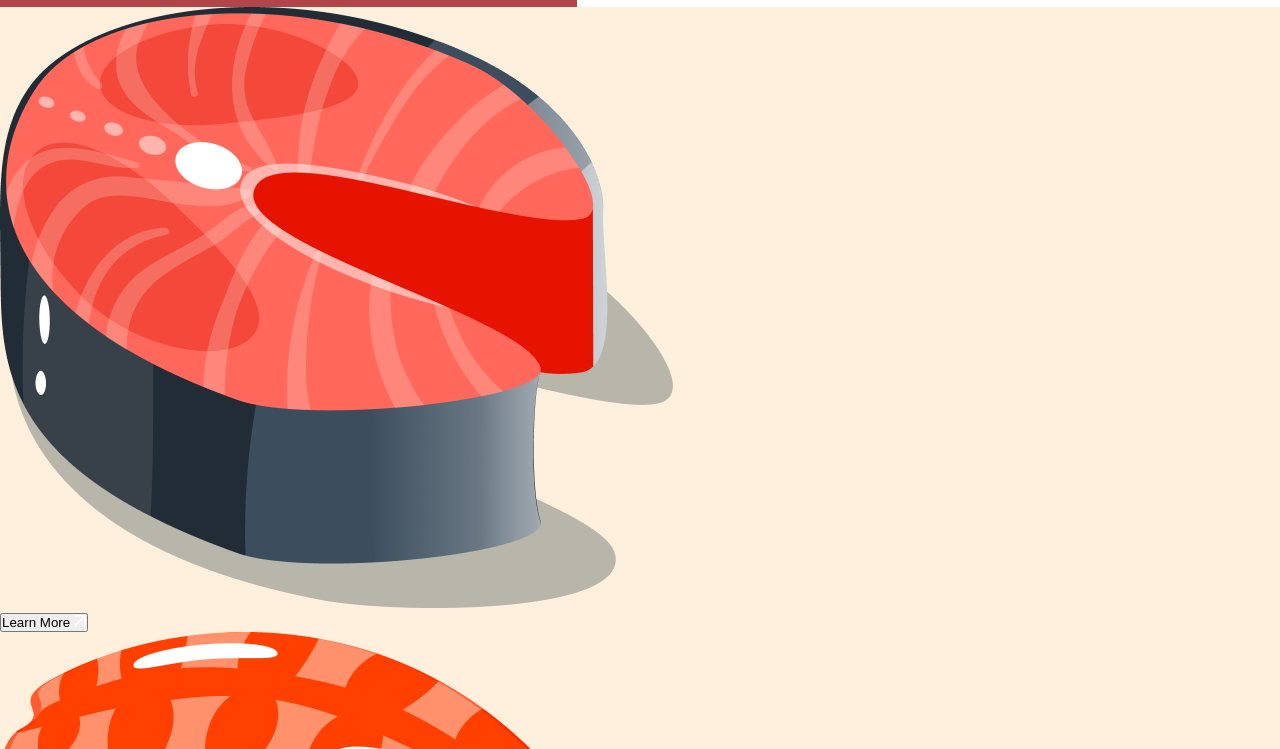
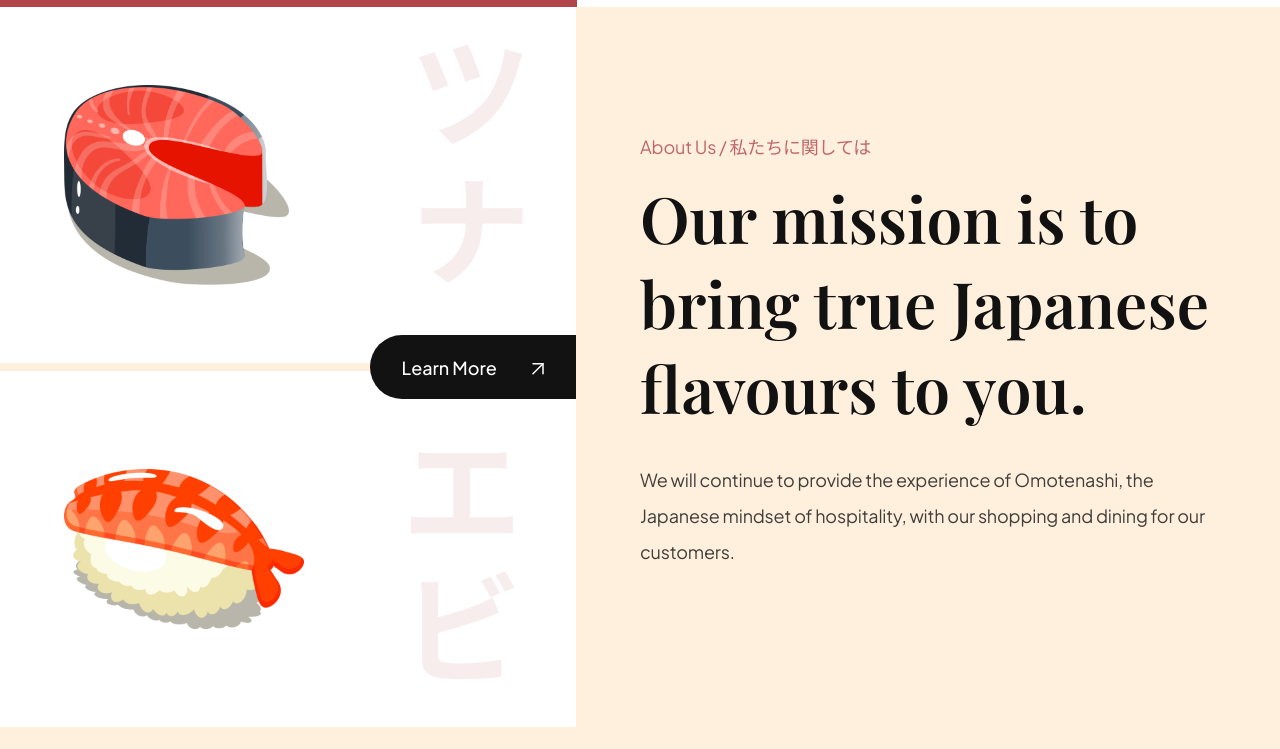
Before and after one commit to anabelena/sushi-themed-web, a website built with Vite: page index.html in a window 1280 px wide. Shown: the part 791-1540 px from the top of the page. After the commit the page ends 1518 px from the top, so only its background shows below. Built offline with nearby package versions, Linux system fonts and the light colour scheme.

Commit message:
style(about-us):add style to about us section

```diff
--- a/css/sections/about.css
+++ b/css/sections/about.css
@@ -0,0 +1,82 @@
+.about-us {
+  display: flex;
+  min-height: 720px;
+  overflow: hidden;
+}
+
+.about-us__image {
+  flex: 1;
+  display: flex;
+  flex-direction: column;
+  justify-content: center;
+
+  background-color: var(--color-white);
+  position: relative;
+}
+
+.about-us__image div {
+  padding: 32px 64px;
+
+  flex: 1;
+  display: flex;
+  align-items: center;
+
+  background-position: center;
+  background-repeat: no-repeat;
+  background-size: contain;
+}
+
+.about-us__image-sushi3 {
+  border-bottom: 8px solid var(--color-creamson);
+
+  background-image: url("../../assets/about_bg1.png");
+}
+
+.about-us__image-sushi2 {
+  background-image: url("../../assets/about_bg2.png");
+}
+
+.about-us__image-sushi3 img {
+  width: 225px;
+  height: 200px;
+}
+
+.about-us__image-sushi2 img {
+  width: 240px;
+  height: 160px;
+}
+
+.about-us__button {
+    position: absolute;
+    right: 0;
+
+    padding: 12px 32px;
+    min-height: 64px;
+
+    background: var(--secondary-color);
+    border-radius: 32px 0 0 32px;
+    border: 0;
+    outline: 0;
+
+    color: var(--color-white);
+    font-family: var(--plus-jakarta-sans);
+    font-weight: 500;
+    font-size: 18px;
+    line-height: 23px;
+
+    cursor: pointer;
+}
+
+.about-us__button img {
+    object-fit: contain;
+    margin-left: 32px;
+  }
+
+  .about-us__content {
+    padding: 64px;
+
+    flex: 1;
+    display: flex;
+    justify-content: center;
+    flex-direction: column;
+  }
--- a/css/style.css
+++ b/css/style.css
@@ -45,3 +45,38 @@ a {
   text-decoration: none;
   color: inherit;
 }
+
+.sushi__subtitle {
+  font-size: 18px;
+  font-weight: 400;
+  font-family: var(--plus-jakarta-sans);
+
+  color: var(--primary-color);
+  opacity: 0.8;
+
+  letter-spacing: -0.01em;
+}
+
+.sushi__title {
+  font-size: 64px;
+  font-weight: 600;
+  font-family: var(--playfair-display);
+
+  color: var(--secondary-color);
+
+  margin-top: 16px;
+}
+
+.sushi__description {
+  font-size: 18px;
+  font-weight: 400;
+  font-family: var(--plus-jakarta-sans);
+
+  line-height: 36px;
+  letter-spacing: -0.01em;
+
+  color: var(--secondary-color);
+  opacity: 0.8;
+
+  margin: 32px 0px;
+}
```
